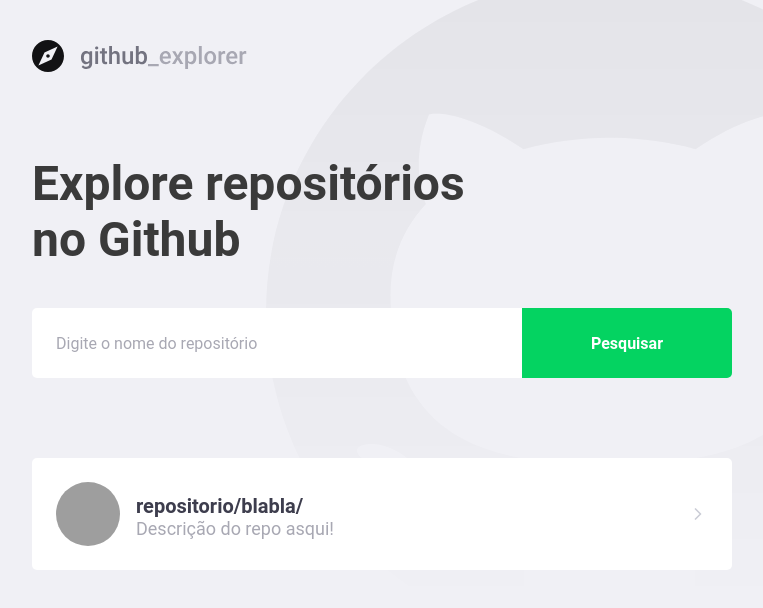
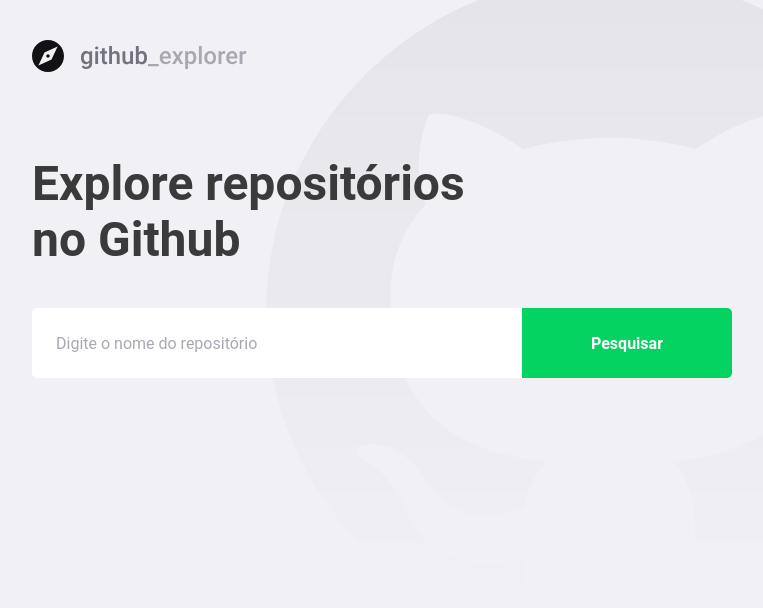
Before and after one commit to andreceratti/github-explorer, a React (Create React App) app: page / in a window 1280 px wide. Shown: the top 608 px of the page, without its empty margins (148-911 px from the left). Built offline with nearby package versions, Linux system fonts and the light colour scheme; grey boxes are pictures that could not be loaded; the HTML template or start-up script is replaced by a standard one.

Commit message:
+Conexão com a API do GithHub

```diff
--- a/package.json
+++ b/package.json
@@ -11,6 +11,7 @@
     "@types/react": "^16.9.0",
     "@types/react-dom": "^16.9.0",
     "@types/styled-components": "^5.1.0",
+    "axios": "^0.19.2",
     "polished": "^3.6.0",
     "react": "^16.13.1",
     "react-dom": "^16.13.1",
--- a/src/routes/pages/Dashboard/index.tsx
+++ b/src/routes/pages/Dashboard/index.tsx
@@ -1,31 +1,63 @@
-import React from 'react';
+import React, { useState, FormEvent } from 'react';
 import { FiChevronRight } from 'react-icons/fi';
+import api from '../../../services/api';
 
 import { Title, Form, Repositories } from './styles';
 import logoImg from '../../../assets/logo.svg';
 
+interface Repository {
+  full_name: string;
+  description: string;
+  owner: {
+    login: string;
+    avatar_url: string;
+  };
+}
+
 const Dashboard: React.FC = () => {
+  const [newRepo, setNewRepo] = useState('');
+  const [repositories, setRepositories] = useState<Repository[]>([]);
+
+  async function handleAddRepository(
+    event: FormEvent<HTMLFormElement>,
+  ): Promise<void> {
+    event.preventDefault();
+
+    const response = await api.get<Repository>(`repos/${newRepo}`);
+
+    const repository = response.data;
+
+    setRepositories([...repositories, repository]);
+    setNewRepo('');
+  }
+
   return (
     <>
       <img src={logoImg} alt="Github Explorer" />
       <Title>Explore repositórios no Github</Title>
-      <Form action="">
-        <input placeholder="Digite o nome do repositório" />
+      <Form onSubmit={handleAddRepository}>
+        <input
+          value={newRepo}
+          onChange={(e) => setNewRepo(e.target.value)}
+          placeholder="Digite o nome do repositório"
+        />
         <button type="submit">Pesquisar</button>
       </Form>
       <Repositories>
-        <a href="#">
+        {repositories.map((repository) => (
+          <a key={repository.full_name} href="#">
             <img
-            src="https://avatars1.githubusercontent.com/u/17303569?s=460&u=da84c73866c5badf09300a099c1714687fdd6c57&v=4"
-            alt="Imagem de Perfil"
+              src={repository.owner.avatar_url}
+              alt={repository.owner.login}
             />
             <div>
-            <strong>repositorio/blabla/</strong>
-            <p>Descrição do repo asqui!</p>
+              <strong>{repository.full_name}</strong>
+              <p>{repository.description}</p>
             </div>
 
             <FiChevronRight size={20} />
           </a>
+        ))}
       </Repositories>
     </>
   );
--- a/src/routes/pages/Dashboard/styles.ts
+++ b/src/routes/pages/Dashboard/styles.ts
@@ -75,7 +75,8 @@
     }
 
     div {
-      margin-left: 16px;
+      margin: 0 16px;
+      flex: 1;
 
       strong {
         font-size: 20px;
--- /dev/null
+++ b/src/services/api.ts
@@ -0,0 +1,7 @@
+import axios from 'axios';
+
+const api = axios.create({
+  baseURL: 'https://api.github.com',
+});
+
+export default api;
```
Also changed, not shown: .eslintrc.json, 1 other file (tests, documents, lock files or other folders). Lines whose indentation alone changed are shown as unchanged.
